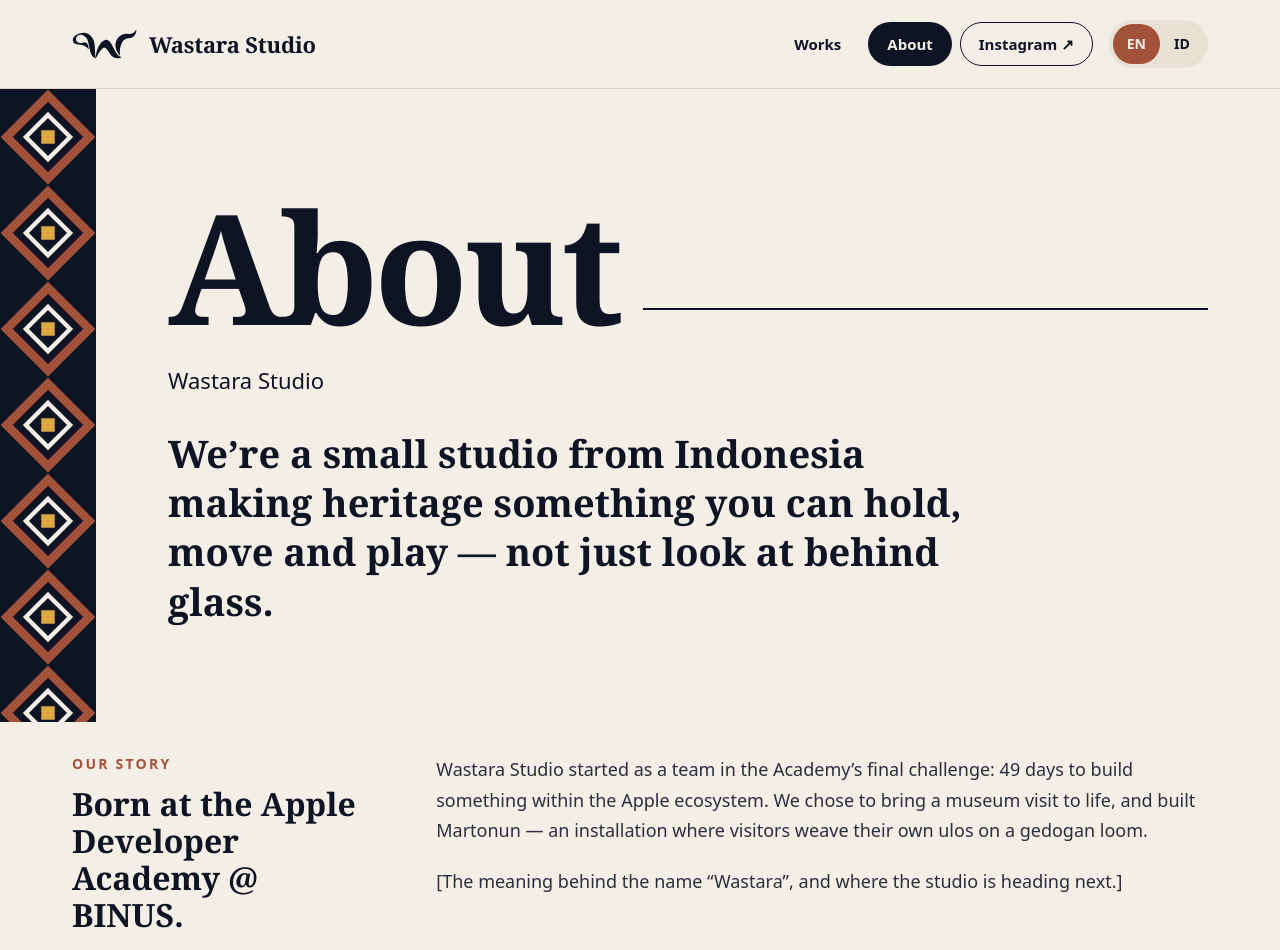
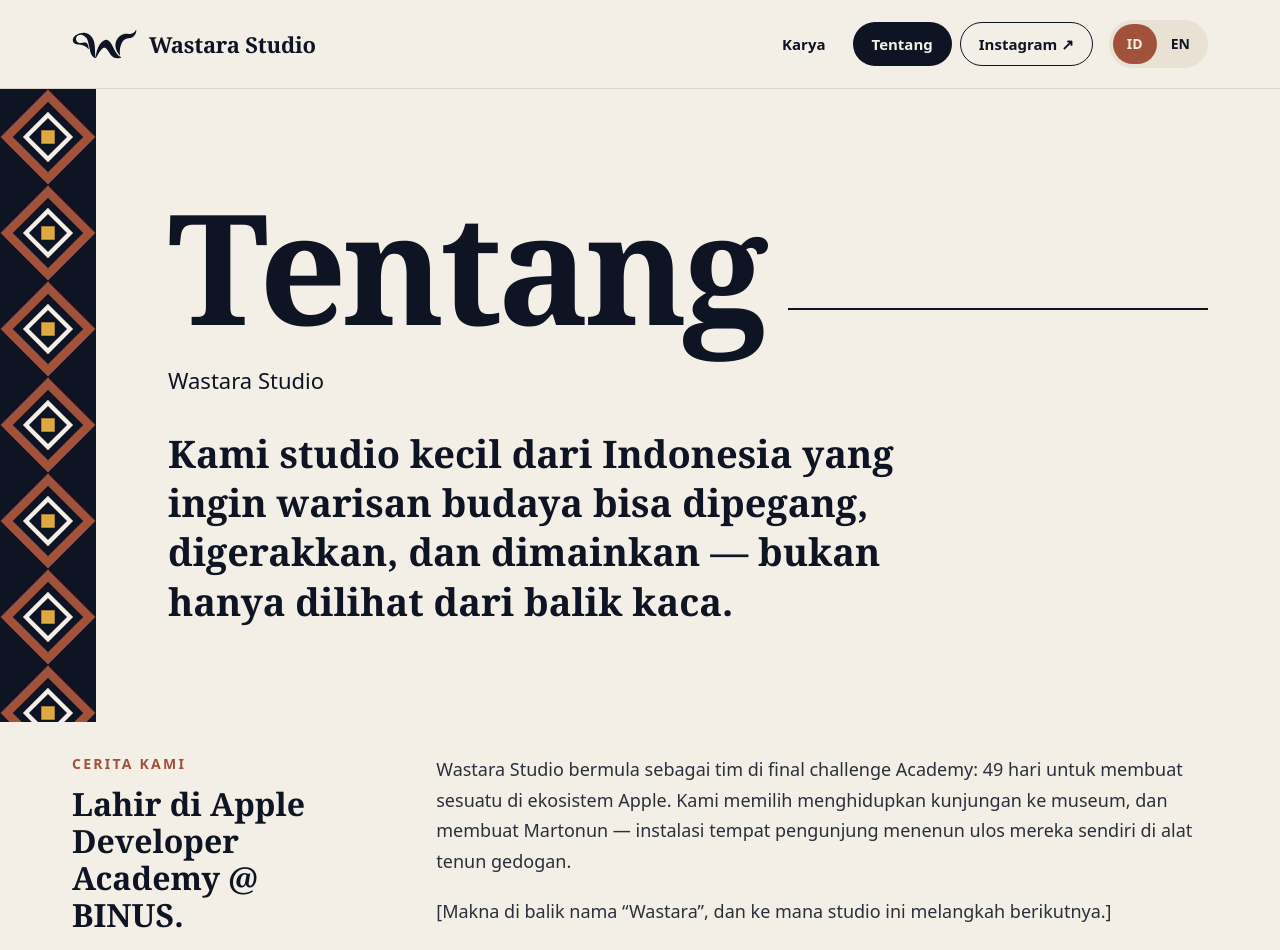
Before and after one commit to edgyneers/company-website, an Astro site: page /about in a window 1280 px wide. Shown: the top 950 px of the page. Built offline with nearby package versions, Linux system fonts and the light colour scheme; Astro itself is replaced by a stand-in of ours; a web font is replaced by a local one.

Commit message:
feat: change default language to id

```diff
--- a/src/i18n/ui.ts
+++ b/src/i18n/ui.ts
@@ -1,5 +1,5 @@
 // All page copy, per language. Keep the keys identical in both.
-export const languages = { en: "EN", id: "ID" } as const;
+export const languages = { id: "ID", en: "EN" } as const;
 export type Lang = keyof typeof languages;
 
 const en = {
@@ -175,6 +175,6 @@ export function t(lang: Lang) {
 
 /** Path of the same page in the given language. */
 export function localePath(lang: Lang, page: "" | "about") {
-  const prefix = lang === "en" ? "" : `/${lang}`;
+  const prefix = lang === "id" ? "" : `/${lang}`;
   return `${prefix}/${page}${page ? "/" : ""}`.replace(/\/+/g, "/") || "/";
 }
--- a/src/layouts/Base.astro
+++ b/src/layouts/Base.astro
@@ -26,7 +26,7 @@ const canonical = new URL(localePath(lang, page), Astro.site);
     <meta name="description" content={c.meta.description} />
     <link rel="canonical" href={canonical} />
     {langs.map((l) => <link rel="alternate" hreflang={l} href={new URL(localePath(l, page), Astro.site)} />)}
-    <link rel="alternate" hreflang="x-default" href={new URL(localePath('en', page), Astro.site)} />
+    <link rel="alternate" hreflang="x-default" href={new URL(localePath('id', page), Astro.site)} />
     <link rel="icon" href="/favicon.svg" type="image/svg+xml" />
     <meta name="theme-color" content="#0E1424" />
     <meta property="og:title" content={title} />
--- a/src/pages/about.astro
+++ b/src/pages/about.astro
@@ -1,4 +1,4 @@
 ---
 import AboutPage from '../components/AboutPage.astro';
 ---
-<AboutPage lang="en" />
+<AboutPage lang="id" />
--- a/src/pages/id/about.astro
+++ b/src/pages/en/about.astro
@@ -1,4 +1,4 @@
 ---
 import AboutPage from '../../components/AboutPage.astro';
 ---
-<AboutPage lang="id" />
+<AboutPage lang="en" />
--- a/src/pages/id/index.astro
+++ b/src/pages/en/index.astro
@@ -1,4 +1,4 @@
 ---
 import ProjectsPage from '../../components/ProjectsPage.astro';
 ---
-<ProjectsPage lang="id" />
+<ProjectsPage lang="en" />
--- a/src/pages/index.astro
+++ b/src/pages/index.astro
@@ -1,4 +1,4 @@
 ---
 import ProjectsPage from '../components/ProjectsPage.astro';
 ---
-<ProjectsPage lang="en" />
+<ProjectsPage lang="id" />
```
Also changed, not shown: README.md.
